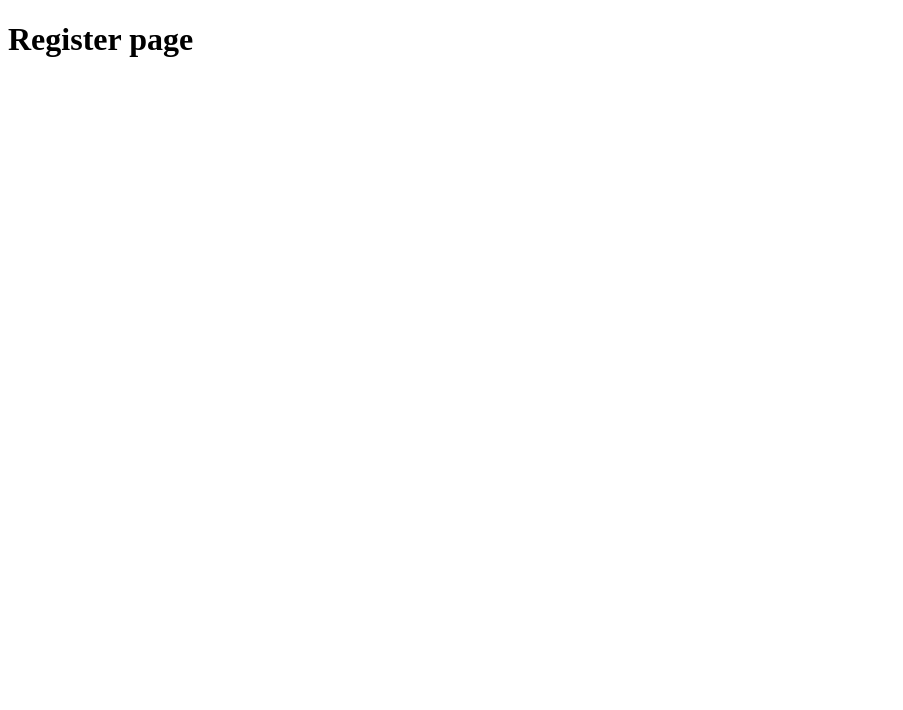
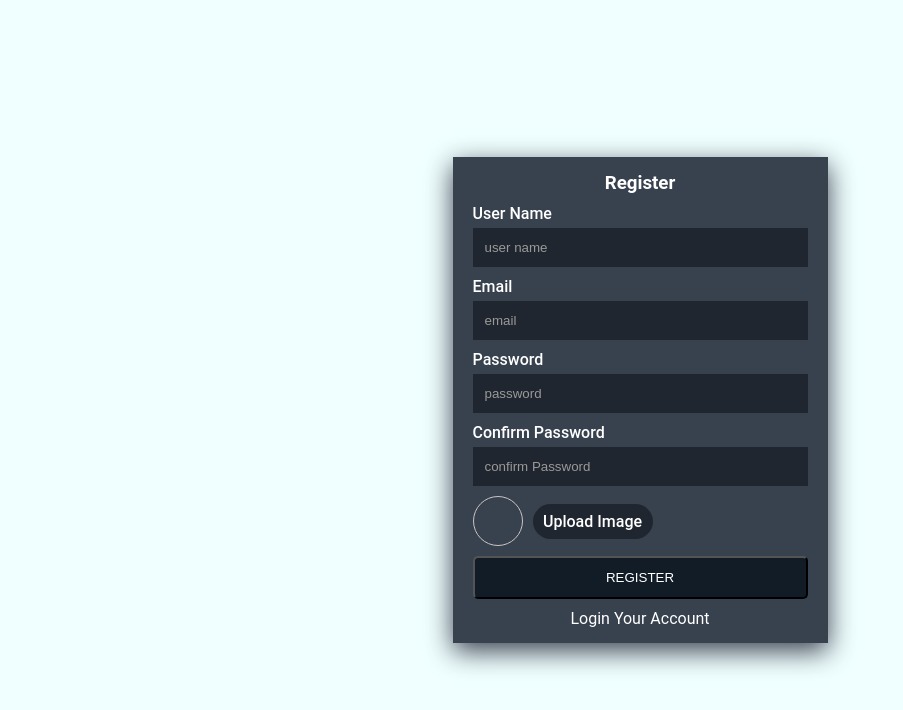
Before and after one commit to rh-abir/message-client, a React (Vite) app: page /register in a window 1280 px wide. Shown: the top 710 px of the page, without its empty margins (0-903 px from the left). Built offline with nearby package versions, Linux system fonts and the light colour scheme.

Commit message:
make login  and register page style in scss

```diff
--- a/src/components/Login.jsx
+++ b/src/components/Login.jsx
@@ -1,7 +1,47 @@
+import { Link } from "react-router-dom";
+
 const Login = () => {
   return (
-    <div>
-      <h1>Login page</h1>
+    <div className="login">
+      <div className="card">
+        <div className="card-header">
+          <h3>Login </h3>
+        </div>
+
+        <div className="card-body">
+          <form action="">
+            <div className="form-group">
+              <label htmlFor="email">Email</label>
+              <input
+                type="email"
+                id="email"
+                className="form-control"
+                placeholder="Email"
+              />
+            </div>
+
+            <div className="form-group">
+              <label htmlFor="password">Password</label>
+              <input
+                type="password"
+                id="password"
+                className="form-control"
+                placeholder="password"
+              />
+            </div>
+
+            <div className="form-group">
+              <input type="submit" value="Login" className="btn" />
+            </div>
+
+            <div className="form-group">
+              <span>
+                <Link to="/register">Register Your Account</Link>
+              </span>
+            </div>
+          </form>
+        </div>
+      </div>
     </div>
   );
 };
--- a/src/components/Register.jsx
+++ b/src/components/Register.jsx
@@ -1,7 +1,78 @@
+import { Link } from "react-router-dom";
+
 const Register = () => {
   return (
-    <div>
-      <h1>Register page</h1>
+    <div className="register">
+      <div className="card">
+        <div className="card-header">
+          <h3>Register</h3>
+        </div>
+
+        <div className="card-body">
+          <form action="">
+            <div className="form-group">
+              <label htmlFor="username">User Name</label>
+              <input
+                type="text"
+                placeholder="user name"
+                className="form-control"
+                id="username"
+              />
+            </div>
+
+            <div className="form-group">
+              <label htmlFor="email">Email</label>
+              <input
+                type="email"
+                placeholder="email"
+                className="form-control"
+                id="email"
+              />
+            </div>
+
+            <div className="form-group">
+              <label htmlFor="password">Password</label>
+              <input
+                type="password"
+                placeholder="password"
+                className="form-control"
+                id="password"
+              />
+            </div>
+
+            <div className="form-group">
+              <label htmlFor="confirmPassword">Confirm Password</label>
+              <input
+                type="password"
+                placeholder="confirm Password"
+                className="form-control"
+                id="confirmPassword"
+              />
+            </div>
+
+            <div className="form-group">
+              <div className="file-image">
+                <div className="image"></div>
+
+                <div className="file">
+                  <label htmlFor="image">Upload Image</label>
+                  <input type="file" className="form-control" id="image" />
+                </div>
+              </div>
+            </div>
+
+            <div className="form-group">
+              <input type="submit" className="btn" value="Register" />
+            </div>
+
+            <div className="form-group">
+              <span>
+                <Link to="/login">Login Your Account</Link>{" "}
+              </span>
+            </div>
+          </form>
+        </div>
+      </div>
     </div>
   );
 };
--- a/src/main.jsx
+++ b/src/main.jsx
@@ -2,6 +2,7 @@ import React from "react";
 import ReactDOM from "react-dom/client";
 import { RouterProvider } from "react-router-dom";
 import App from "./App.jsx";
+import "./main.scss";
 import router from "./routes/router.jsx";
 
 ReactDOM.createRoot(document.getElementById("root")).render(
--- /dev/null
+++ b/src/main.scss
@@ -0,0 +1,3 @@
+@import "./sass/base/reset";
+@import "./sass/utils/utils";
+@import "./sass/components/register";
--- /dev/null
+++ b/src/sass/base/_reset.scss
@@ -0,0 +1,18 @@
+* {
+  margin: 0;
+  padding: 0;
+  box-sizing: border-box;
+}
+
+body {
+  background-color: #f5f6f7;
+  font-family: "Roboto", sans-serif;
+}
+
+a {
+  text-decoration: none;
+}
+
+li {
+  list-style: none;
+}
--- /dev/null
+++ b/src/sass/components/_register.scss
@@ -0,0 +1,72 @@
+.register,
+.login {
+  width: 100%;
+  height: 100vh;
+  background-color: azure;
+  display: flex;
+  justify-content: center;
+  align-items: center;
+
+  .card {
+    .card-header {
+      h3 {
+        text-align: center;
+        color: #fff;
+      }
+    }
+
+    .card-body {
+      .form-group {
+        &:last-child {
+          margin-bottom: 0px;
+        }
+
+        span {
+          text-align: center;
+          a {
+            color: #fff;
+          }
+        }
+
+        .file-image {
+          display: flex;
+          .image {
+            width: 50px;
+            height: 50px;
+            border-radius: 50%;
+            border: 1px solid #c8c6c6;
+            overflow: hidden;
+
+            img {
+              width: 100%;
+              height: 100%;
+              object-fit: contain;
+            }
+          }
+
+          .file {
+            display: flex;
+            flex-direction: column;
+            justify-content: center;
+            align-items: center;
+
+            .form-control {
+              display: none;
+            }
+
+            label {
+              background-color: #0a0e1585;
+              padding: 8px;
+              margin-bottom: 0px;
+              width: 120px;
+              text-align: center;
+              border-radius: 50px;
+              margin-left: 10px;
+              cursor: pointer;
+            }
+          }
+        }
+      }
+    }
+  }
+}
--- /dev/null
+++ b/src/sass/utils/_utils.scss
@@ -0,0 +1,42 @@
+.card {
+  width: 375px;
+  padding: 15px 20px;
+  background-color: #141b2bd4;
+  box-shadow: 0px 8px 25px #141b2bd4;
+}
+
+.form-group {
+  margin: 10px 0;
+  display: flex;
+  flex-direction: column;
+}
+
+.form-control {
+  padding: 12px;
+  border: none;
+  outline: none;
+  color: #999;
+  background-color: #0a0e1585;
+
+  &::placeholder {
+    color: #999;
+    font-weight: 400;
+  }
+}
+
+label {
+  margin-bottom: 5px;
+  color: #fff;
+  font-weight: 500;
+}
+
+.btn {
+  outline: none;
+  background-color: #101a23eb;
+  color: #fff;
+  text-transform: uppercase;
+  padding: 12px;
+  text-align: center;
+  border-radius: 5px;
+  cursor: pointer;
+}
```
Also changed, not shown: 1 other file (tests, documents, lock files or other folders).
